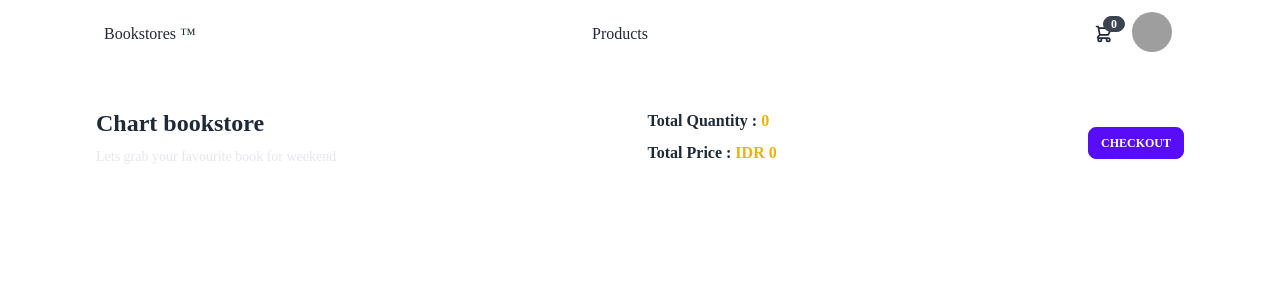
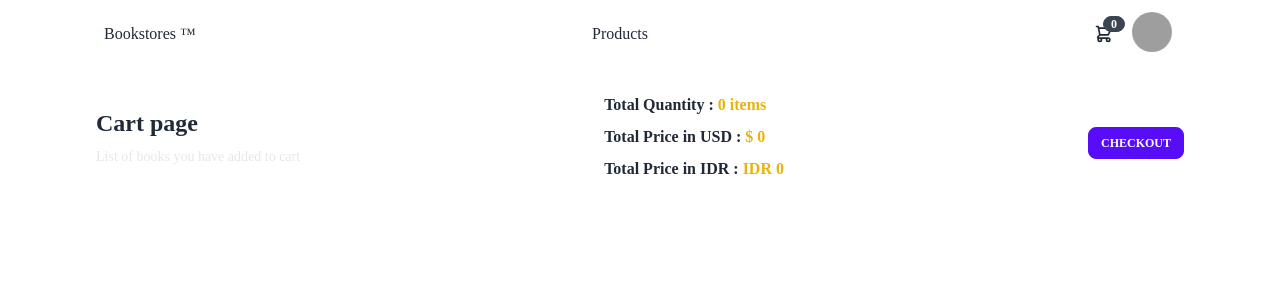
Before and after one commit to ferdianarid/cyberpunks-store, a Next.js app: page /cart in a window 1280 px wide. Shown: the top 300 px of the page. Built offline with nearby package versions, Linux system fonts and the light colour scheme; grey boxes are pictures that could not be loaded.

Commit message:
enhancement/update home,cart and product page

```diff
--- a/pages/cart.jsx
+++ b/pages/cart.jsx
@@ -10,20 +10,24 @@ import NumberFormatInt from '../helpers/CurrencyFormat'
 const Cart = ({ CartItems }) => {
     const [totalPrice, setTotalPrice] = useState(0)
     const [totalItems, setTotalItems] = useState(0)
+    const [totalInUSD, setTotalInUSD] = useState(0)
 
     useEffect(() => {
         let currentPrice = 0
         let currentItems = 0
+        let currentUSD = 0
 
         CartItems.forEach((item) => {
             currentPrice += (item.quantity * item.prices) * 15500
             currentItems += item.quantity
+            currentUSD += (item.prices * item.quantity)
         })
 
+        setTotalInUSD(currentUSD)
         setTotalItems(currentItems)
         setTotalPrice(currentPrice)
 
-    }, [CartItems, totalItems, totalPrice, setTotalItems, setTotalPrice])
+    }, [CartItems, totalItems, totalPrice, setTotalItems, setTotalPrice, totalInUSD, setTotalInUSD])
 
     return (
         <React.Fragment>
@@ -35,12 +39,13 @@ const Cart = ({ CartItems }) => {
                 </Head>
                 <div className="flex flex-col md:flex-row items-start md:items-center justify-between mb-10 md:mb-0">
                     <div className="my-10">
-                        <h1 className="font-bold text-2xl mb-2">Chart bookstore</h1>
-                        <p className="text-sm font-normal text-gray-200">Lets grab your favourite book for weekend</p>
+                        <h1 className="font-bold text-2xl mb-2">Cart page</h1>
+                        <p className="text-sm font-normal text-gray-200">List of books you have added to cart</p>
                     </div>
                     <div className="flex flex-col space-y-2">
-                        <h1 className="font-bold text-md">Total Quantity : <span className="text-yellow-500"> {totalItems} </span></h1>
-                        <h1 className="font-bold text-md">Total Price : <span className="text-yellow-500"> IDR {NumberFormatInt(totalPrice)} </span></h1>
+                        <h1 className="font-bold text-md">Total Quantity : <span className="text-yellow-500"> {totalItems} items </span></h1>
+                        <h1 className="font-bold text-md">Total Price in USD : <span className="text-yellow-500"> $ {totalInUSD} </span></h1>
+                        <h1 className="font-bold text-md">Total Price in IDR : <span className="text-yellow-500"> IDR {NumberFormatInt(totalPrice)} </span></h1>
                     </div>
                     <button className="btn btn-primary btn-sm text-xs mt-3">Checkout</button>
                 </div>
--- a/pages/index.jsx
+++ b/pages/index.jsx
@@ -1,6 +1,11 @@
 import Head from 'next/head'
-import { books } from '../apis/books'
+import Image from "next/image"
+import Banner from "../components/moleculs/Banner"
+import { computer } from "../apis/products"
 import PagesLayouts from '../layouts/PagesLayouts'
+import { SmallText } from "../components/atoms/Text"
+import { Indicators } from '../components/atoms/Indicators'
+import { bannerImages } from '../apis/banner'
 
 export default function Homepage() {
   return (
@@ -11,12 +16,31 @@ export default function Homepage() {
           <meta name="description" content="boookstore for find favourite book" />
           <link rel="icon" href="/favicon.ico" />
         </Head>
-        <div className="my-10">
-          <h1 className="font-bold text-2xl mb-2">BookStore with React Redux</h1>
-          <p className="text-sm font-normal text-gray-200">Lets grab your favourite book for weekend</p>
+        <div className="flex items-center justify-between">
+          <div className="my-6 flex items-center space-x-4">
+            {
+              computer.map((items) => (
+                <SmallText key={items.id}>{items.title}</SmallText>
+              ))
+            }
+          </div>
+          <SmallText>Location : <span className="font-bold"> Jombang, East Java </span></SmallText>
         </div>
-        <div className="grid grid-cols-2 md:grid-cols-4 gap-4">
-
+        <div className="">
+          <div className="carousel w-full">
+            {
+              bannerImages.map((banner) => (
+                <Banner key={banner.id} itemNumber={banner.id} images={banner.name} />
+              ))
+            }
+          </div>
+          <div className="flex justify-center w-full py-2 gap-2">
+            {
+              bannerImages.map((item) => (
+                <Indicators key={item.id} indNumber={item.id} />
+              ))
+            }
+          </div>
         </div>
       </div>
     </PagesLayouts>
--- /dev/null
+++ b/pages/products/[productId].jsx
@@ -0,0 +1,34 @@
+import { useRouter } from 'next/router'
+import React from 'react'
+import Head from "next/head"
+import PagesLayouts from '../../layouts/PagesLayouts'
+
+const ProductDetails = () => {
+    const router = useRouter().query.productId
+
+    const product = [
+        {
+
+            id: 25,
+            title: "Design Sprint Books",
+            image: "https://miro.medium.com/max/1400/1*SZNgCxNNqPtRDVZwTAk03A.jpeg",
+            description: "If a dog chews shoes whose shoes does he choose?"
+
+        }
+    ]
+    return (
+        <PagesLayouts>
+            <Head>
+                <title>Product {router}</title>
+                <meta name="description" content="boookstore for find favourite book" />
+                <link rel="icon" href="/favicon.ico" />
+            </Head>
+            <div className="my-10">
+                <h1 className="font-bold text-2xl mb-2">Product Details Page {router}</h1>
+                <p className="text-sm font-normal text-gray-200">Description detail about your product</p>
+            </div>
+        </PagesLayouts>
+    )
+}
+
+export default ProductDetails
--- a/pages/products.jsx
+++ b/pages/products/index.jsx
@@ -1,7 +1,7 @@
 import React from 'react'
 import Head from "next/head"
-import ItemsProducts from '../components/ItemsProducts'
-import PagesLayouts from '../layouts/PagesLayouts'
+import ItemsProducts from '../../components/ItemsProducts'
+import PagesLayouts from '../../layouts/PagesLayouts'
 import { connect } from 'react-redux'
 
 const Products = ({ products }) => {
```
